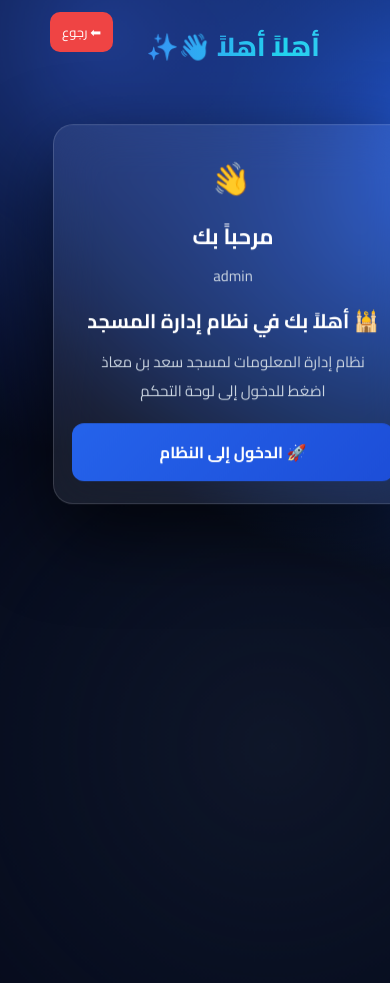
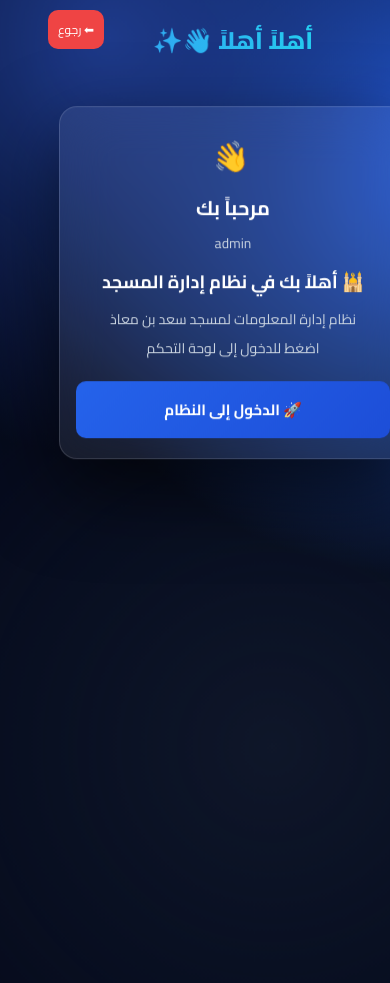
Before and after one commit to nawrasalananzeh-collab/mosque-system, a Flask app: page /welcome in a window 390 px wide. Run offline with Flask 3, Linux system fonts and the light colour scheme; a user stored in the database is signed in.

Commit message:
fix mobile page

```diff
--- a/templates/welcome.html
+++ b/templates/welcome.html
@@ -17,16 +17,17 @@
     font-family:'Cairo',sans-serif;
 }
 
-/* 🌌 الخلفية */
 body{
-    min-height:100vh;
+    min-height:100dvh;
     display:flex;
     justify-content:center;
-    align-items:center;
+    align-items:flex-start;
     background:#020617;
-    overflow:hidden;
+    overflow-x:hidden;
+    overflow-y:auto;
     padding:20px;
     color:white;
+    position:relative;
 }
 
 /* الخلفية المتحركة */
@@ -51,17 +52,12 @@ body{
     position:fixed;
     top:15px;
     left:15px;
-
     padding:10px 15px;
-
     background:#ef4444;
     color:white;
-
     text-decoration:none;
     border-radius:10px;
-
     z-index:100;
-
     transition:.3s;
 }
 
@@ -70,16 +66,14 @@ body{
     transform:scale(1.05);
 }
 
-/* ✨ أهلاً أهلاً */
+/* أهلاً أهلاً */
 .big-welcome{
     position:fixed;
     top:25px;
     left:50%;
     transform:translateX(-50%);
-
     font-size:clamp(30px,4vw,44px);
     font-weight:800;
-
     white-space:nowrap;
 
     background:linear-gradient(
@@ -91,7 +85,6 @@ body{
     );
 
     background-size:300% 100%;
-
     -webkit-background-clip:text;
     -webkit-text-fill-color:transparent;
 
@@ -112,52 +105,35 @@ body{
         opacity:0;
         transform:translateX(-50%) scale(.6);
     }
-
     100%{
         opacity:1;
         transform:translateX(-50%) scale(1);
     }
 }
 
-/* 🧊 الصندوق */
+/* الصندوق */
 .box{
     width:min(92vw,430px);
-
     margin-top:110px;
-
     padding:28px;
-
     border-radius:24px;
-
     background:rgba(255,255,255,.07);
-
     backdrop-filter:blur(25px);
     -webkit-backdrop-filter:blur(25px);
-
     border:1px solid rgba(255,255,255,.15);
-
-    box-shadow:
-        0 30px 80px rgba(0,0,0,.65);
-
+    box-shadow:0 30px 80px rgba(0,0,0,.65);
     text-align:center;
-
     position:relative;
     z-index:5;
-
     animation:floatBox 6s ease-in-out infinite;
 }
 
 @keyframes floatBox{
-    0%,100%{
-        transform:translateY(0);
-    }
-
-    50%{
-        transform:translateY(-10px);
-    }
+    0%,100%{transform:translateY(0);}
+    50%{transform:translateY(-10px);}
 }
 
-/* 👋 الترحيب */
+/* الترحيب */
 .greeting{
     margin-bottom:18px;
 }
@@ -165,9 +141,7 @@ body{
 .hand{
     display:inline-block;
     font-size:36px;
-
     animation:wave 1.5s infinite;
-
     transform-origin:70% 70%;
 }
 
@@ -187,48 +161,32 @@ body{
 .greeting span{
     display:block;
     margin-top:4px;
-
     color:#cbd5e1;
-
     font-size:15px;
 }
 
-/* العنوان */
 .box h1{
     font-size:24px;
     margin-bottom:12px;
+    line-height:1.6;
 }
 
-/* النص */
 .box p{
     color:#cbd5e1;
     font-size:15px;
     line-height:1.8;
 }
 
-/* زر الدخول */
 .system-btn{
     display:inline-block;
-
     margin-top:22px;
-
     padding:13px 25px;
-
-    background:linear-gradient(
-        135deg,
-        #2563eb,
-        #1d4ed8
-    );
-
+    background:linear-gradient(135deg,#2563eb,#1d4ed8);
     color:white;
-
     text-decoration:none;
-
     border-radius:12px;
-
     font-size:15px;
     font-weight:700;
-
     transition:.3s;
 }
 
@@ -240,62 +198,67 @@ body{
 @media (max-width:600px){
 
     body{
-        padding:15px;
+        padding:12px;
         align-items:flex-start;
     }
 
     .big-welcome{
-        top:22px;
-        font-size:26px;
+        top:18px;
+        font-size:24px;
+        width:100%;
+        text-align:center;
     }
 
     .box{
-        width:100%;
-        max-width:380px;
-        margin-top:110px;
-        padding:22px 18px;
-        border-radius:20px;
+        width:95%;
+        max-width:360px;
+        margin-top:95px;
+        padding:20px 16px;
+        border-radius:18px;
     }
 
     .hand{
-        font-size:32px;
+        font-size:30px;
     }
 
     .greeting{
-        margin-bottom:14px;
+        margin-bottom:12px;
     }
 
     .greeting h2{
-        font-size:22px;
+        font-size:20px;
+        margin-top:6px;
     }
 
     .greeting span{
-        font-size:15px;
+        font-size:14px;
     }
 
     .box h1{
-        font-size:20px;
-        line-height:1.7;
+        font-size:18px;
+        line-height:1.6;
         margin-bottom:10px;
     }
 
     .box p{
-        font-size:15px;
-        line-height:1.9;
+        font-size:14px;
+        line-height:1.8;
+        margin-bottom:4px;
     }
 
     .system-btn{
         width:100%;
         padding:14px;
-        font-size:16px;
-        margin-top:18px;
+        font-size:15px;
+        margin-top:16px;
+        border-radius:10px;
     }
 
     .back-btn{
-        top:12px;
-        left:12px;
-        padding:8px 12px;
-        font-size:13px;
+        top:10px;
+        left:10px;
+        padding:8px 10px;
+        font-size:12px;
     }
 }
 
```
